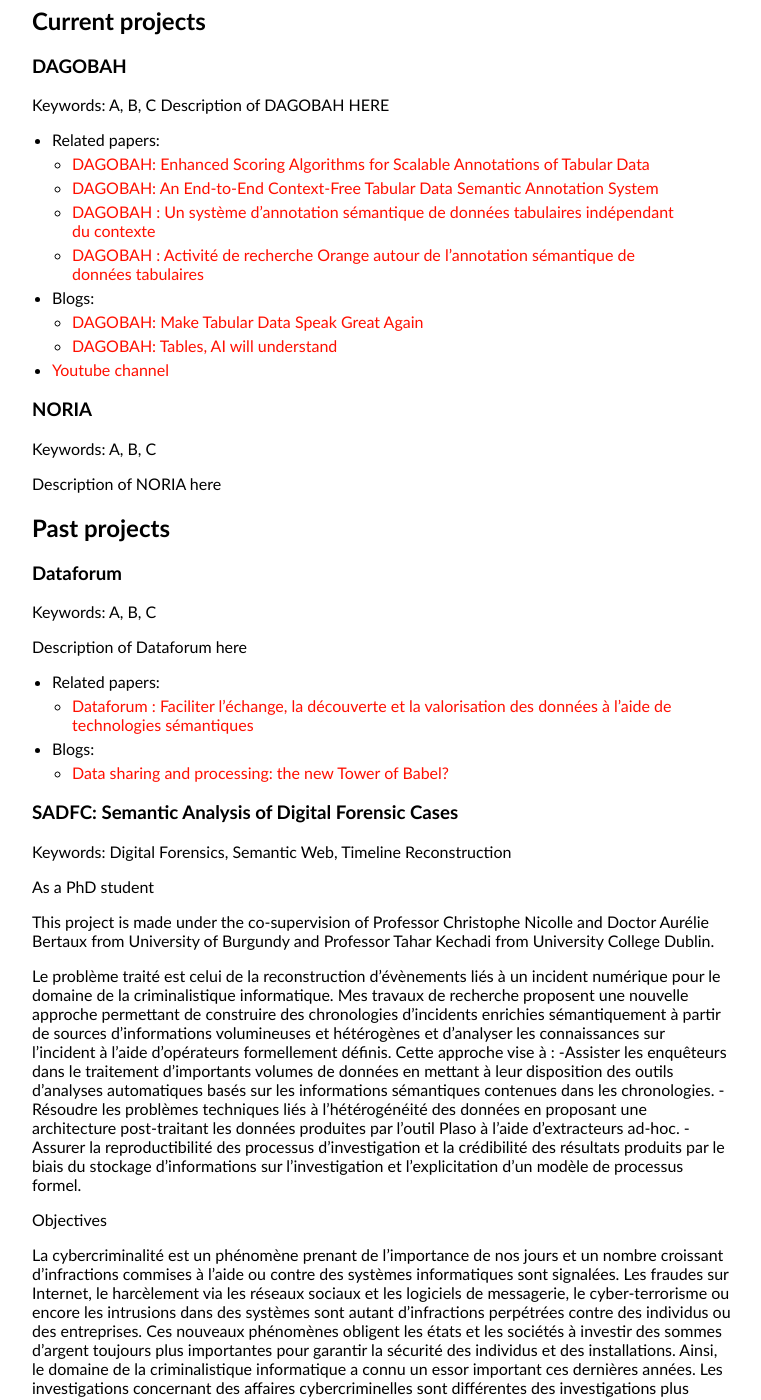
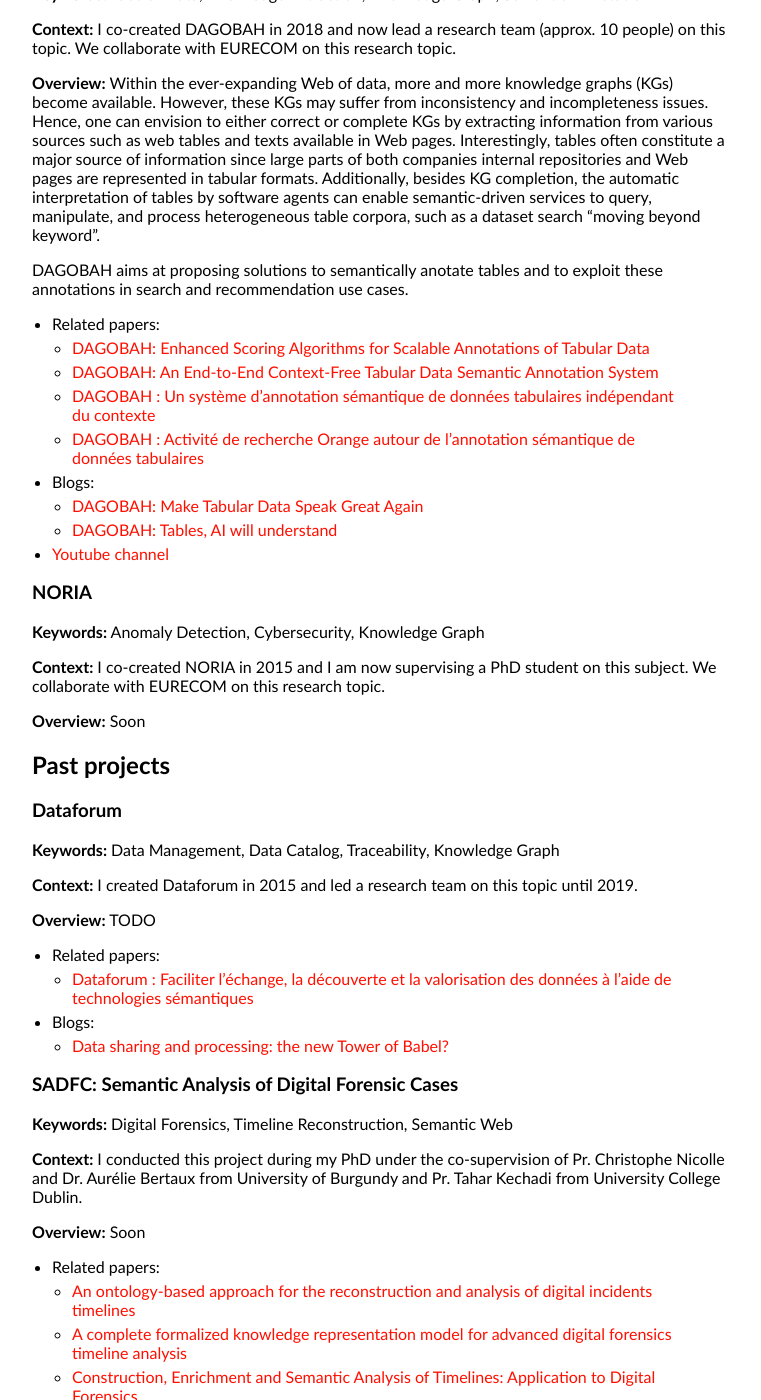
Before and after one commit to yoanchabot/yoanchabot.github.io, a Jekyll site: the page built from research.md, in a window 1280 px wide and 1400 px high, scrolled down 270 px. Shown: the whole window, without its empty margins (258-1019 px from the left). Built offline with Jekyll 4.4.1, drawn with Linux system fonts in a browser that asks for light colours; some of the changed text lies outside the part shown.

Commit message:
Update research.md

```diff
--- a/research.md
+++ b/research.md
@@ -3,16 +3,21 @@
 title: Research
 ---
 
-## Research Areas
-
-* Semantic Web
-* Knowledge Representation
-
 ## Current projects
 
 ### DAGOBAH
-Keywords: A, B, C
-Description of DAGOBAH HERE
+<b>Keywords:</b> Tabular Data, Knowledge Extraction, Knowledge Graph, Semantic Annotation
+
+<b>Context:</b> I co-created DAGOBAH in 2018 and now lead a research team (approx. 10 people) on this topic.
+We collaborate with EURECOM on this research topic.
+
+<b>Overview:</b> Within the ever-expanding Web of data, more and more knowledge graphs (KGs) become available.
+However, these KGs may suffer from inconsistency and incompleteness issues.
+Hence, one can envision to either correct or complete KGs by extracting information from various sources such as web tables and texts available in Web pages.
+Interestingly, tables often constitute a major source of information since large parts of both companies internal repositories and Web pages are represented in tabular formats.
+Additionally, besides KG completion, the automatic interpretation of tables by software agents can enable semantic-driven services to query, manipulate, and process heterogeneous table corpora, such as a dataset search "moving beyond keyword".
+
+DAGOBAH aims at proposing solutions to semantically anotate tables and to exploit these annotations in search and recommendation use cases.
 
 * Related papers:
   * <a href="https://yoanchabot.github.io/publications#iswc_2020">DAGOBAH: Enhanced Scoring Algorithms for Scalable Annotations of Tabular Data</a>
@@ -25,16 +30,22 @@
 * <a href="https://www.youtube.com/channel/UC30pJdIBeskw5fmIBqsn6ZA">Youtube channel</a>
 
 ### NORIA
-Keywords: A, B, C
+<b>Keywords:</b> Anomaly Detection, Cybersecurity, Knowledge Graph
 
-Description of NORIA here
+<b>Context:</b> I co-created NORIA in 2015 and I am now supervising a PhD student on this subject.
+We collaborate with EURECOM on this research topic.
+
+<b>Overview:</b> Soon
+
 
 ## Past projects
 
 ### Dataforum
-Keywords: A, B, C
+<b>Keywords:</b> Data Management, Data Catalog, Traceability, Knowledge Graph
 
-Description of Dataforum here
+<b>Context:</b> I created Dataforum in 2015 and led a research team on this topic until 2019.
+
+<b>Overview:</b> TODO
 
 * Related papers:
   * <a href="https://yoanchabot.github.io/publications#egc_2019">Dataforum : Faciliter l'échange, la découverte et la valorisation des données à l'aide de technologies sémantiques</a>
@@ -42,12 +53,12 @@
   * <a href="https://yoanchabot.github.io/publications#hello_future_2020b">Data sharing and processing: the new Tower of Babel?</a>
 
 ### SADFC: Semantic Analysis of Digital Forensic Cases
-Keywords: Digital Forensics, Semantic Web, Timeline Reconstruction
+<b>Keywords:</b> Digital Forensics, Timeline Reconstruction, Semantic Web
 
-As a PhD student
+<b>Context:</b> I conducted this project during my PhD under the co-supervision of Pr. Christophe Nicolle and Dr. Aurélie Bertaux from University of Burgundy and Pr. Tahar Kechadi from University College Dublin.
 
-This project is made under the co-supervision of Professor Christophe Nicolle and Doctor Aurélie Bertaux from University of Burgundy and Professor Tahar Kechadi from University College Dublin.
-
+<b>Overview:</b> Soon
+<!--
 Le problème traité est celui de la reconstruction d’évènements liés à un incident numérique pour
 le domaine de la criminalistique informatique. Mes travaux de recherche proposent une nouvelle
 approche permettant de construire des chronologies d’incidents enrichies sémantiquement à partir de sources d’informations volumineuses et hétérogènes et d’analyser les connaissances sur l’incident à l’aide d’opérateurs formellement définis. Cette approche vise à :
@@ -57,12 +68,9 @@
 -Assurer la reproductibilité des processus d’investigation et la crédibilité des résultats produits par
 le biais du stockage d’informations sur l’investigation et l’explicitation d’un modèle de processus
 formel.
-
-Objectives
-
 La cybercriminalité est un phénomène prenant de l’importance de nos jours et un nombre croissant d’infractions commises à l’aide ou contre des systèmes informatiques sont signalées. Les fraudes sur Internet, le harcèlement via les réseaux sociaux et les logiciels de messagerie, le cyber-terrorisme ou encore les intrusions dans des systèmes sont autant d’infractions perpétrées contre des individus ou des entreprises. Ces nouveaux phénomènes obligent les états et les sociétés à investir des sommes d’argent toujours plus importantes pour garantir la sécurité des individus et des installations. Ainsi, le domaine de la criminalistique informatique a connu un essor important ces dernières années.
 Les investigations concernant des affaires cybercriminelles sont différentes des investigations plus courantes. Avec l’avancée et l’omniprésence des technologies dans notre environnement, il est demandé aux investigateurs de traiter des grands volumes de données et provenant de sources hétérogènes rendant les tâches de traitement et d’analyse particulièrement difficiles et fastidieuses. De plus, une investigation cybercriminelle est un processus complexe dans lequel chaque conclusion doit être supportée par des pièces à conviction collectées de manière rigoureuse afin de leur donner le poids et la crédibilité nécessaire pour faire avancer l’enquête. Dans ce projet, nous nous intéressons plus particulièrement à la phase de reconstruction de scénarios d’une investigation. Cette étape permet aux enquêteurs et à la Justice d’avoir un aperçu global des évènements survenus durant l’incident faisait l’objet de l’enquête. La reconstruction de scénarios peut être vu comme un processus prenant en entrée un ensemble de pièces à conviction et produisant en sortie la chronologie des évènements concernant l’incident.
-L’approche proposée par notre équipe se situe au croisement des domaines de la criminalistique informatique et du web sémantique. Dans nos travaux, une nouvelle méthodologie, étayée par une théorie, est proposée pour assister les enquêteurs à travers le processus de reconstruction (construction de la chronologie et analyse). Pour cela, une ontologie intégrant les connaissances liées au savoir-faire métier d’experts de la criminalistique informatique et de développeurs de logiciels est utilisée. L’utilisation d’une ontologie nous permet de représenter les évènements de manière détaillée et par la suite de les analyser de manière automatique et pertinente.
+L’approche proposée par notre équipe se situe au croisement des domaines de la criminalistique informatique et du web sémantique. Dans nos travaux, une nouvelle méthodologie, étayée par une théorie, est proposée pour assister les enquêteurs à travers le processus de reconstruction (construction de la chronologie et analyse). Pour cela, une ontologie intégrant les connaissances liées au savoir-faire métier d’experts de la criminalistique informatique et de développeurs de logiciels est utilisée. L’utilisation d’une ontologie nous permet de représenter les évènements de manière détaillée et par la suite de les analyser de manière automatique et pertinente. -->
 
 * Related papers:
   * <a href="https://yoanchabot.github.io/publications#digital_investigation_2015">An ontology-based approach for the reconstruction and analysis of digital incidents timelines</a>
```
